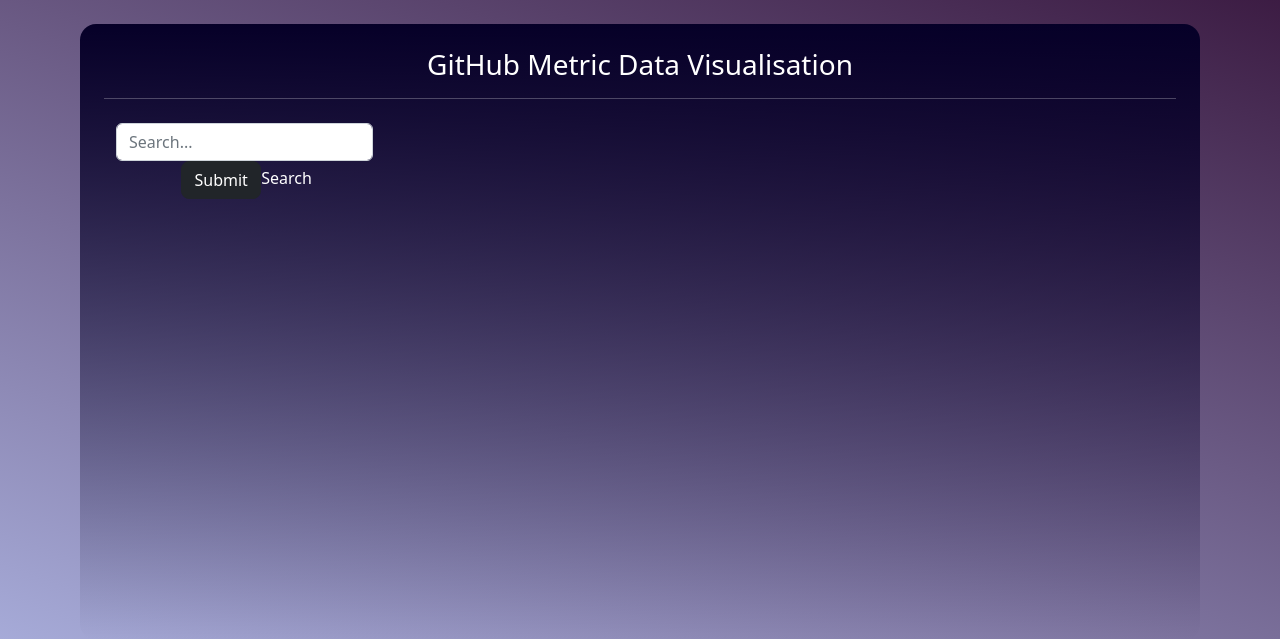
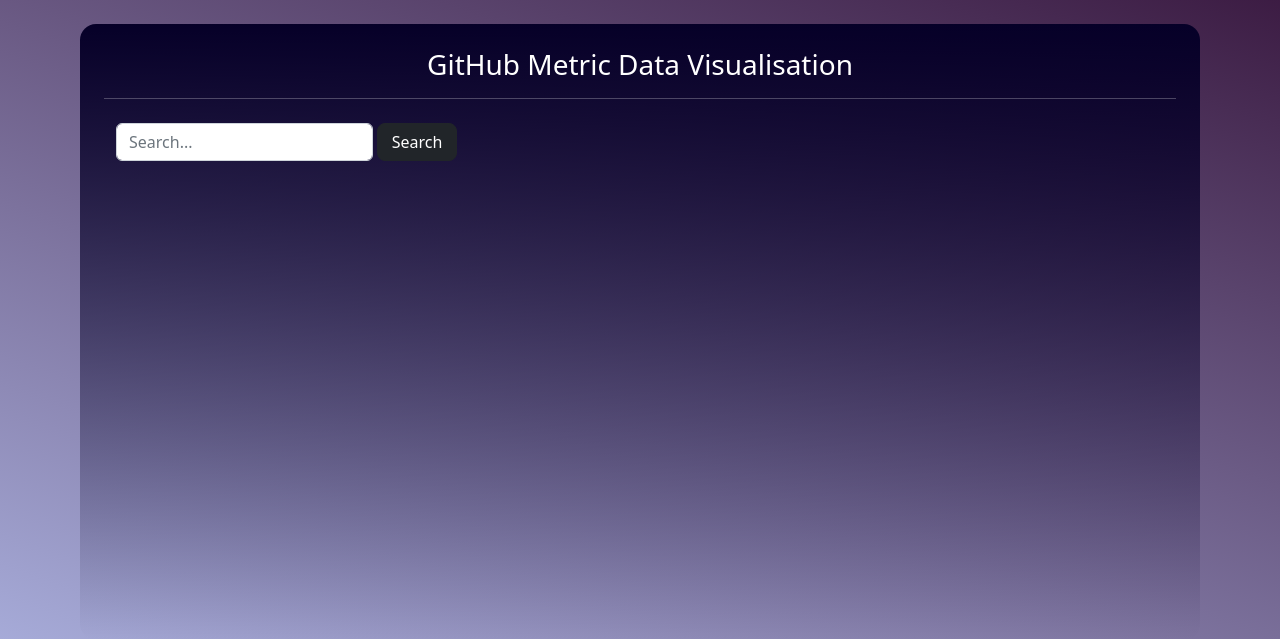
Before and after one commit to prosk8tr/hackcamp-2024, a Flask app: page /projects in a window 1280 px wide. Shown: the part 56-695 px from the top of the page. Run offline with Flask 3, Linux system fonts and the light colour scheme; parts of the project's set-up code (start-up, migrations or seed data) failed here and were passed over.

Commit message:
Add files via upload
Re added range Slider
Fixed Search input button

```diff
--- a/fish/models.py
+++ b/fish/models.py
@@ -72,6 +72,7 @@ class GraphDrawer:
                 "font_color":"white",
             }
         )
+        fig.update_layout(xaxis_rangeslider_visible=True)
         return fig
 
 class DbConnect:
--- a/fish/templates/projects.html
+++ b/fish/templates/projects.html
@@ -14,9 +14,9 @@ Github Metrics
     <div class="row mb-3">
         <div class="col-auto">
             <div class="input-group">
-                <form method="POST">
+                <form method="POST" class="d-flex">
                     <input type="text" class="form-control" id="search-input" name="search-term" placeholder="Search...">
-                    <input type="submit" class="btn btn-dark hover-button" id="search-button">Search</input>
+                    <input type="submit" class="btn btn-dark hover-button" id="search-button" value="Search"></input>
                 </form>
             </div>
         </div>
```
